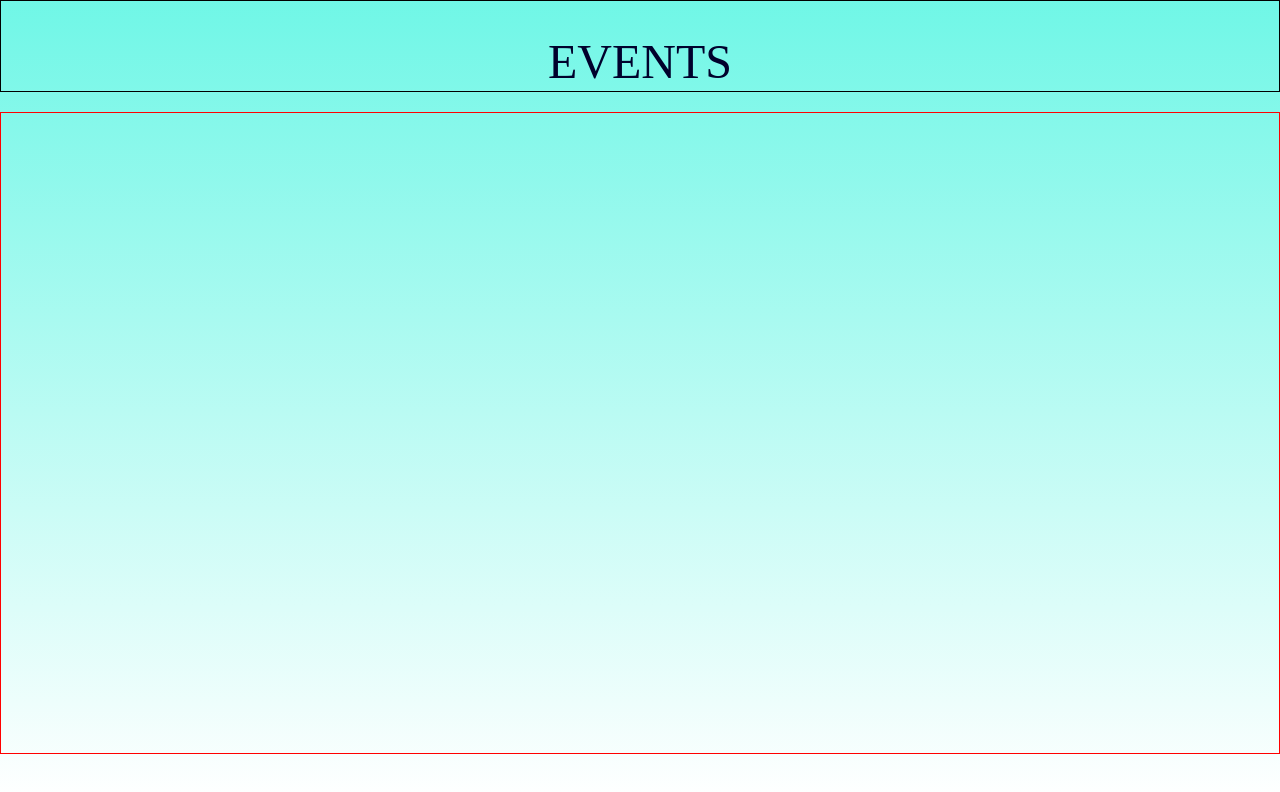
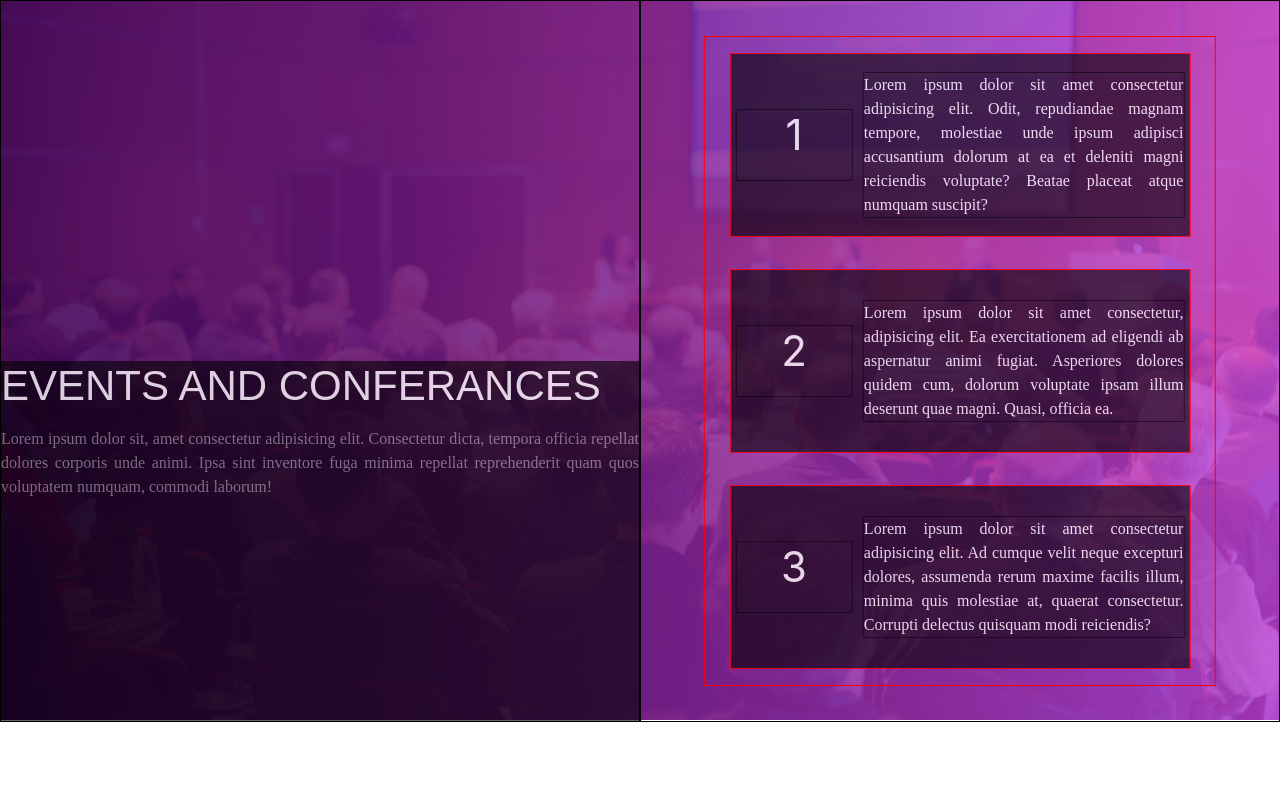
Before and after one commit to Sakhildevan/Reconnect, a React (Create React App) app: page /event in a window 1280 px wide. Shown: the top 792 px of the page. Built offline with nearby package versions, Linux system fonts and the light colour scheme.

Commit message:
11th commit

```diff
--- a/src/Alumini/alumini.css
+++ b/src/Alumini/alumini.css
@@ -82,6 +82,3 @@
 .uk-card-media-top img{
     border-radius: 10px ;
 }
-.empty-card-div{
-
-}
--- a/src/Events/Event.css
+++ b/src/Events/Event.css
@@ -1,16 +1,98 @@
 .events-main-div{
     width: 100%;
-    height: 100vh;
-    background-image: linear-gradient(rgba(16, 241, 214,0.6),rgba(255,255,255,0.5))
-}
-.events-main-div-heading h1{
-    font-size: 3rem;
-    font-family: 'Times New Roman', Times, serif;
-    color: #00012C;
-    border: 1px solid black;
-    padding-top: 2rem;
+    height: 90vh;
+    /* background-image: linear-gradient(rgba(16, 241, 214,0.6),rgba(255,255,255,0.5)) */
+    background-image: linear-gradient(to right,rgba(64, 5, 88, 0.911),rgba(198, 64, 218, 0.8)),url(../assets/iStock_000040537034_Medium.webp);
+    background-repeat: no-repeat;
+    background-size: cover;
+    background-position: center;
 }
 .events-main-flex{
-    height: 80vh;
+    height: 90vh;
+    display: flex;
+
+}
+.events-main-flex-div1{
+    width: 50%;
+    border: 1px solid black;
+    height: 100%;
+    /* display: grid;
+    place-items: center; */
+    position: relative;
+}
+.event-flex-heading{
+    background-image: linear-gradient(rgba(0,0,0,0.75),rgba(0,0,0,0.75));
+    height: 50%;
+    width: 100%;
+    opacity: 0.8;
+    position: absolute;
+    bottom: 0%;
+}
+.event-flex-heading h1{
+    color: white;
+    font-family: sans-serif;
+    text-align: left;
+    margin: 0;
+    padding: 0;
+    margin-bottom: 1rem;
+}
+.event-flex-heading p{
+    color: white;
+    font-family: 'Times New Roman', Times, serif;
+    text-align: justify;
+    margin: 0;
+    padding: 0;
+    opacity: 0.5;
+}
+.events-main-flex-div2{
+    height: 100%;
+    width: 50%;
+    border: 1px solid black;
+    position: relative;
+}
+.event-flex-content-wrapper{
+    height:90%;
+    width: 80%;
     border: 1px solid red;
+    margin: 0 auto;
+    position: absolute;
+    top: 50%;
+    left: 50%;
+    transform: translateX(-50%) translateY(-50%);
+    display: flex;
+    flex-direction: column;
+    align-items: center;
+
 }
+.event-flex-content{
+    height:30%;
+    width: 90%;
+    margin: 1rem auto;
+    background-image: linear-gradient(rgba(0,0,0,0.75),rgba(0,0,0,0.75));
+    opacity: 0.8;
+    border: 1px solid red;
+    display: flex;
+    justify-content: space-around;
+    align-items: center;
+}
+.event-date{
+    width: 25%;
+    border: 1px solid black;
+    opacity: 1;
+}
+.event-date h1{
+    opacity: 1;
+    color: white;
+}
+.event-date-description{
+    width: 70%;
+    align-items: center;
+}
+.event-date-description p{
+    opacity: 1;
+    color: white;
+    text-align: justify;
+    border: 1px solid black;
+    display: block;
+    margin: 0 auto;
+}
--- a/src/Events/Events.js
+++ b/src/Events/Events.js
@@ -3,17 +3,42 @@ import './Event.css'
 function Events() {
   return (
     <div className='events-main-div'>
-        <div className='events-main-div-heading'>
-            <h1>EVENTS</h1>
-        </div>
-        <div className='events-main-flex'>
-            <div className='events-main-flex-div1'>
-
-            </div>
-            <div className='events-main-flex-div1'>
-
+      <div className='events-main-flex'>
+        <div className='events-main-flex-div1'>
+            <div className='event-flex-heading'>
+              <h1>EVENTS AND CONFERANCES</h1>
+              <p>Lorem ipsum dolor sit, amet consectetur adipisicing elit. Consectetur dicta, tempora officia repellat dolores corporis unde animi. Ipsa sint inventore fuga minima repellat reprehenderit quam quos voluptatem numquam, commodi laborum!</p>
             </div>
         </div>
+        <div className='events-main-flex-div2'>
+          <div className='event-flex-content-wrapper'>
+            <div className='event-flex-content'>
+              <div className='event-date'>
+                <h1>1</h1>
+              </div>
+              <div className='event-date-description'>
+                <p>Lorem ipsum dolor sit amet consectetur adipisicing elit. Odit, repudiandae magnam tempore, molestiae unde ipsum adipisci accusantium dolorum at ea et deleniti magni reiciendis voluptate? Beatae placeat atque numquam suscipit?</p>
+              </div>
+            </div>
+            <div className='event-flex-content'>
+              <div className='event-date'>
+                <h1>2</h1>
+              </div>
+              <div className='event-date-description'>
+                <p>Lorem ipsum dolor sit amet consectetur, adipisicing elit. Ea exercitationem ad eligendi ab aspernatur animi fugiat. Asperiores dolores quidem cum, dolorum voluptate ipsam illum deserunt quae magni. Quasi, officia ea.</p>
+              </div>
+            </div>
+            <div className='event-flex-content'>
+              <div className='event-date'>
+                <h1>3</h1>
+              </div>
+              <div className='event-date-description'>
+                <p>Lorem ipsum dolor sit amet consectetur adipisicing elit. Ad cumque velit neque excepturi dolores, assumenda rerum maxime facilis illum, minima quis molestiae at, quaerat consectetur. Corrupti delectus quisquam modi reiciendis?</p>
+              </div>
+            </div>
+          </div>
+        </div>
+      </div>
     </div>
   )
 }
```
Also changed, not shown: src/assets/iStock_000040537034_Medium.webp (added).
